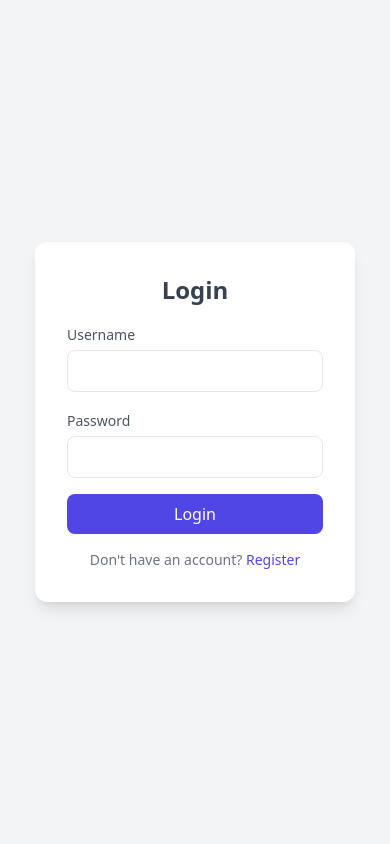
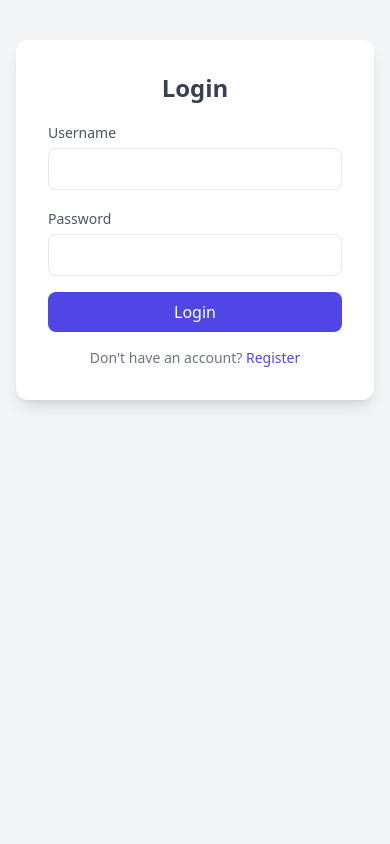
Before and after one commit to madhavipawar07/Expense-Tracker, a Flask app: page / in a window 390 px wide. Run offline with Flask 3, Linux system fonts and the light colour scheme; some libraries are stand-ins or nearby versions.

Commit message:
Updated Mobile friendly UI

```diff
--- a/templates/dashboard.html
+++ b/templates/dashboard.html
@@ -6,8 +6,8 @@
     <title>Expense Dashboard</title>
     <script src="https://cdn.tailwindcss.com"></script>
 </head>
-<body class="min-h-screen bg-sky-950 text-slate-100">
-    <div class="max-w-7xl mx-auto px-4 py-8">
+<body class="min-h-screen bg-sky-950 text-slate-100 overflow-x-hidden">
+    <div class="max-w-7xl mx-auto px-4 sm:px-6 py-8">
         <div class="flex flex-col gap-4 md:flex-row md:items-end md:justify-between mb-8">
             <div>
                 <p class="text-sm uppercase tracking-[0.3em] text-cyan-300">Finance overview</p>
--- a/templates/login.html
+++ b/templates/login.html
@@ -2,10 +2,11 @@
 <html>
 <head>
     <title>Login</title>
+    <meta name="viewport" content="width=device-width, initial-scale=1.0">
     <script src="https://cdn.tailwindcss.com"></script>
 </head>
 
-<body class="h-screen flex">
+<body class="min-h-screen flex flex-col md:flex-row bg-gray-100">
 
     <!-- LEFT SIDE (40%) -->
     <div class="hidden md:flex w-2/5 bg-gradient-to-br from-indigo-600 to-purple-700 items-center justify-center text-white">
@@ -32,9 +33,9 @@
     </div>
 
     <!-- RIGHT SIDE (60%) -->
-    <div class="w-full md:w-3/5 flex items-center justify-center bg-gray-100">
+    <div class="w-full md:w-3/5 flex items-center justify-center px-4 py-10">
 
-        <div class="bg-white p-8 rounded-xl shadow-lg w-80">
+        <div class="w-full max-w-md bg-white p-8 rounded-xl shadow-lg">
 
             <h2 class="text-2xl font-semibold mb-4 text-gray-700 text-center">
                 Login
```
Also changed, not shown: templates/register.html (+4 -3 lines).
